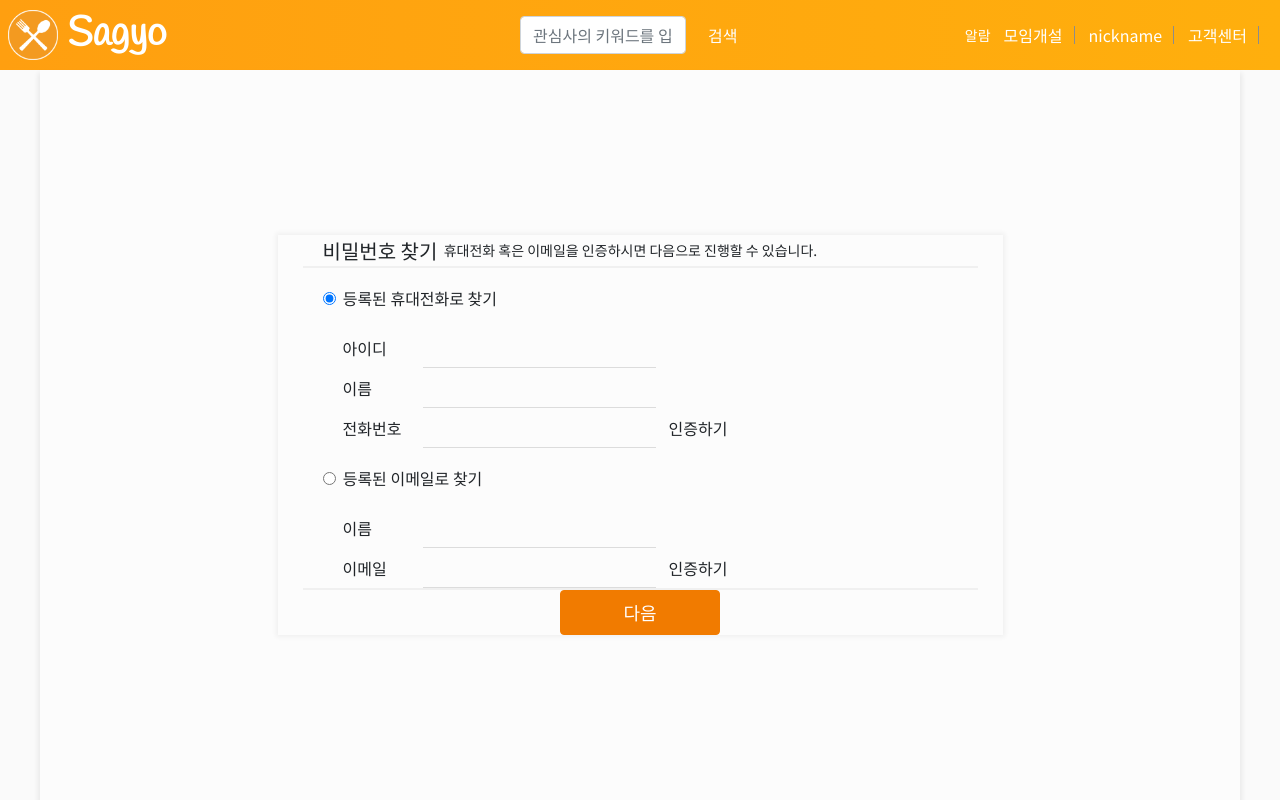
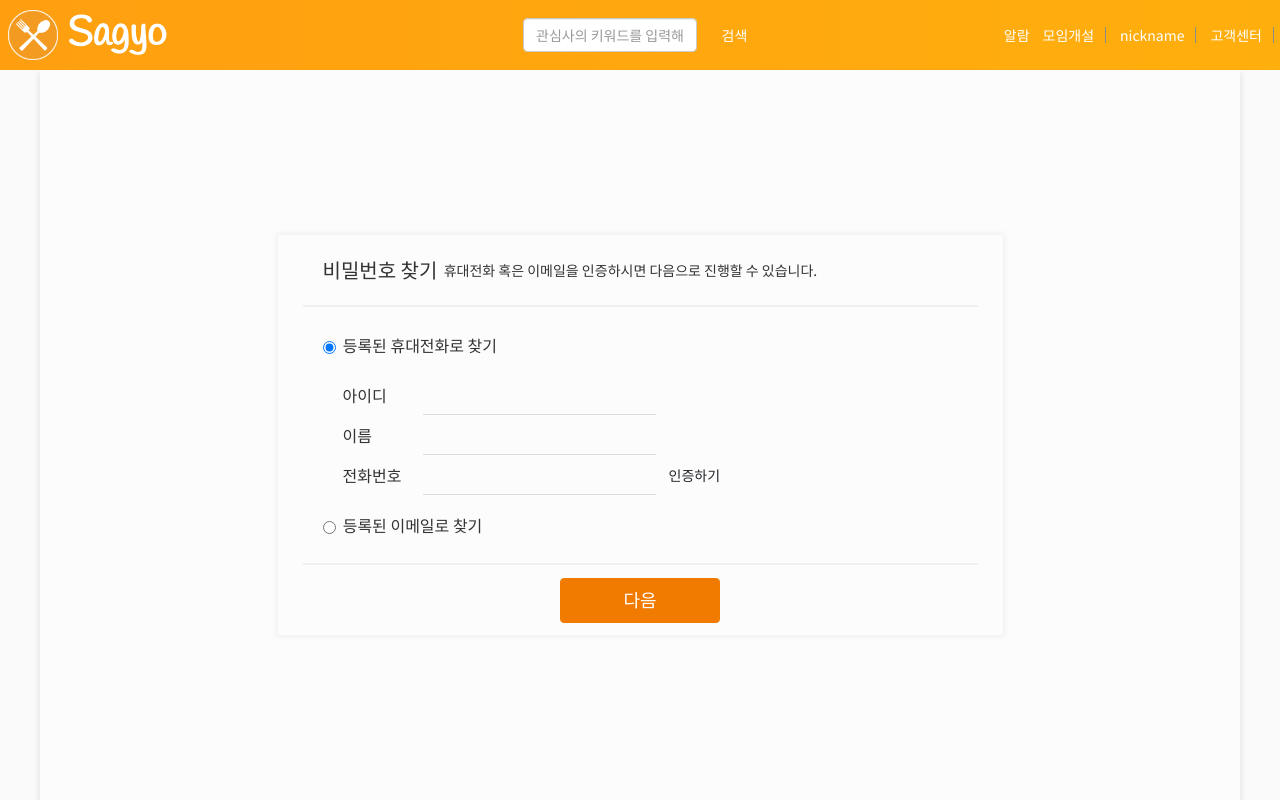
Before and after one commit to ntz4kiseung/final_team3, a Java web app: template WebContent/WEB-INF/views/FindPw.jsp in a window 1280 px wide. Run offline with Spring Boot 4, a stand-in JSP engine, Linux system fonts and the light colour scheme; the template is opened without the code that fills it, so the values that code supplies are empty; the project's own start-up code is not run, and a stand-in starts its controllers and pages; some libraries are stand-ins or nearby versions.

Commit message:
0710 조현우 푸시했습니까?

```diff
--- a/WebContent/WEB-INF/views/FindId.jsp
+++ b/WebContent/WEB-INF/views/FindId.jsp
@@ -124,9 +124,7 @@
 							document.getElementById("find-id-tel-span").style.display = 'none';
 							$('#telmodal').modal();
 							$('#telCheck').val(certi);
-							console.log(userid);
 							$("#userId").val(id);
-							console.log($("#userId").val());
 						}
 					}
 				})
@@ -143,6 +141,7 @@
 
 				var telInput = $("#tel_certi_input").val();
 				var telC = $("#telCheck").val();
+
 
 				if (telC == telInput)
 				{
--- a/WebContent/WEB-INF/views/FindPw.jsp
+++ b/WebContent/WEB-INF/views/FindPw.jsp
@@ -20,19 +20,31 @@
     <!-- 폰트 (Noto Snas KR + Handlee) -->
     <link href="https://fonts.googleapis.com/css?family=Handlee|Noto+Sans+KR&display=swap" rel="stylesheet">
     <!-- sagyo.css -->
+    <script src="//code.jquery.com/jquery-1.11.1.min.js"></script>
+	<link href="//maxcdn.bootstrapcdn.com/bootstrap/3.3.0/css/bootstrap.min.css" rel="stylesheet" id="bootstrap-css">
+	<script src="//maxcdn.bootstrapcdn.com/bootstrap/3.3.0/js/bootstrap.min.js"></script>
+
+	<style type="text/css">
+	.modal-backdrop {
+	z-index: 1020;
+    display : none;
+	}
+	</style>
     <link href="css/sagyo.css" rel="stylesheet">
 
 
     <script type="text/javascript">
 
     $(document).ready( function() {
-
+    	$("#find-pw-email").hide();
 
 		var key = 'tel';
-        $("#find-pw-email").hide();
+
         $("input:radio[name=tel-email]").click(function()
         {
+
             var radioCheck = $("input:radio[name=tel-email]:checked").val();
+
 
             if(radioCheck=="email")
             {
@@ -42,7 +54,9 @@
                 $("#tel").val("");
                 $("#name").attr('id','name1');
                 $("#name2").attr('id','name');
-                $("#find-pw-form").attr('action','findidemailinsert.action');
+                $("#userId").attr('id','userId1');
+                $("#userId2").attr('id','userId');
+                $("#find-pw-form").attr('action','findpwemailinsert.action');
 
             }
             if(radioCheck=="tel")
@@ -53,7 +67,9 @@
                 $("#email").val("");
                 $("#name").attr('id','name2');
                 $("#name1").attr('id','name');
-            	$("#find-pw-form").attr('action','findidtelinsert.action');
+                $("#userId").attr('id','userId2');
+            	$("#userId1").attr('id','userId');
+            	$("#find-pw-form").attr('action','findpwtelinsert.action');
             }
         })
 
@@ -67,16 +83,39 @@
 		    return text;
 		}
 
+        /* 임시비밀번호 제작 */
+        function makepw()
+		{
+		    var text = "";
+		    var possible = "ABCDEFGHIJKLMNOPQRSTUVWXYZabcdefghijklmnopqrstuvwxyz0123456789";
+
+		    for( var i=0; i < 4; i++ )
+		        text += possible.charAt(Math.floor(Math.random() * possible.length));
+		    return text;
+		}
+
+
 
 		$("#tel-Check-btn").click(function()
 		{
-			console.log("1 = " + $("#telCheck").val());
+			var inputid = $("#userId").val();
 			var inputname = $("#name").val();
 			var inputtel = $("#tel").val();
 
-			var findidtel = [inputname, inputtel];
+			var findpwtel = [inputid ,inputname, inputtel];
 
-			if (inputname == "") {
+
+			jQuery.ajaxSettings.traditional = true;
+
+			if (inputid == "")
+			{
+				document.getElementById("find-pw-tel-span").style.display = 'block';
+				document.getElementById("find-pw-tel-span").style.color = '#DF0101';
+				$("#find-pw-tel-span").text("아이디를 입력해주세요.");
+				return false;
+
+			}
+			else if (inputname == "") {
 				document.getElementById("find-pw-tel-span").style.display = 'block';
 				document.getElementById("find-pw-tel-span").style.color = '#DF0101';
 				$("#find-pw-tel-span").text("이름을 입력해주세요.");
@@ -90,33 +129,33 @@
 			}
 
 
-			jQuery.ajaxSettings.traditional = true;
 			$.ajax({
-				url : "<%=cp %>/findidtelcheck.action",
+
+				url : "<%=cp %>/findpwtelcheck.action",
 				type : "post",
-				data : {'findidtel': findidtel},
-				success : function(userid)
+				data : {'findpwtel': findpwtel},
+
+				success : function(count)
 				{
-					if (userid == "null") {
-						document.getElementById("find-id-tel-span").style.display = 'block';
-						document.getElementById("find-id-tel-span").style.color = '#DF0101';
+
+					console.log(count);
+					if (count == 0) {
+						document.getElementById("find-pw-tel-span").style.display = 'block';
+						document.getElementById("find-pw-tel-span").style.color = '#DF0101';
 						/* $("#btn-check-id").val("1"); */
-						$("#find-id-tel-span").text("이름과 전화번호를 확인해주세요");
+						$("#find-pw-tel-span").text("아이디와 이름, 전화번호를 확인해주세요");
 
 					}
 					else
 					{
+						console.log("성공");
 						var certi = makeid();
 						$("#tel-certi-test").text(certi);
 
-						var id = userid;
-
-						document.getElementById("find-id-tel-span").style.display = 'none';
+						document.getElementById("find-pw-tel-span").style.display = 'none';
 						$('#telmodal').modal();
 						$('#telCheck').val(certi);
-						console.log(userid);
-						$("#userId").val(id);
-						console.log($("#userId").val());
+
 					}
 				}
 			})
@@ -133,72 +172,80 @@
 
 			var telInput = $("#tel_certi_input").val();
 			var telC = $("#telCheck").val();
-
 			if (telC == telInput)
 			{
+
 				$("#telmodal").modal('hide');
+				$("telCheck").val(telC);
 
-				document.getElementById("find-id-tel-span").style.display = 'block';
-				document.getElementById("find-id-tel-span").style.color = '#31B404';
+				document.getElementById("find-pw-tel-span").style.display = 'block';
+				document.getElementById("find-pw-tel-span").style.color = '#31B404';
 				$("#tel-Check-btn").val(1);
-				$("#find-id-tel-span").text("인증이 성공하였습니다. 다음버튼을 눌러주세요.");
+				$("#find-pw-tel-span").text("인증이 성공하였습니다. 다음버튼을 눌러주세요.");
 			}
 			else
 			{
+				var certi = makeid();
 				$("#tel-context1").text("인증번호가 틀렸습니다. 다시 전송합니다.");
-				var certi = makeid();
+
 				$('#telCheck').val(certi);
+
 				$("#tel-certi-test").text(certi);
 			}
 		})
 
 
-
-
 		/* 이메일 인증  --------------------------------------------------------------------------------------*/
 		$("#email-Check-btn").click(function()
 		{
+			var inputid = $("#userId").val();
 			var inputname = $("#name").val();
 			var inputemail = $("#email").val();
 
+				console.log(inputid + inputname + inputemail);
 
-			var findidemail = [inputname, inputemail];
-
-			if (inputname == "") {
-				document.getElementById("find-id-email-span").style.display = 'block';
-				document.getElementById("find-id-email-span").style.color = '#DF0101';
-				$("#find-id-email-span").text("이름을 입력해주세요.");
+			var findpwemail = [inputid ,inputname, inputemail];
+			if (inputid == "")
+			{
+				document.getElementById("find-pw-tel-span").style.display = 'block';
+				document.getElementById("find-pw-tel-span").style.color = '#DF0101';
+				$("#find-pw-tel-span").text("아이디를 입력해주세요.");
+				return false;
+			}
+			else if (inputname == "") {
+				document.getElementById("find-pw-email-span").style.display = 'block';
+				document.getElementById("find-pw-email-span").style.color = '#DF0101';
+				$("#find-pw-tel-span").text("이름을 입력해주세요.");
 				return false;
 			}
 			else if (inputemail == ""){
-				document.getElementById("find-id-email-span").style.display = 'block';
-				document.getElementById("find-id-email-span").style.color = '#DF0101';
-				$("#find-id-email-span").text("이메일을 입력해주세요.");
+				document.getElementById("find-pw-email-span").style.display = 'block';
+				document.getElementById("find-pw-email-span").style.color = '#DF0101';
+				$("#find-pw-tel-span").text("이메일을 입력해주세요.");
 				return false;
 			}
+
 			jQuery.ajaxSettings.traditional = true;
 
 			$.ajax({
-				url : "<%=cp %>/findidemailcheck.action",
+				url : "<%=cp %>/findpwemailcheck.action",
 				type : "post",
-				data : {'findidemail': findidemail},
-				success : function(userid)
+				data : {'findpwemail': findpwemail},
+				success : function(count)
 				{
-					if (userid == "null") {
-						document.getElementById("find-id-email-span").style.display = 'block';
-						document.getElementById("find-id-email-span").style.color = '#DF0101';
-						/* $("#btn-check-id").val("1"); */
-						$("#find-id-email-span").text("이름과 이메일를 확인해주세요");
+					if (count == 0) {
+						document.getElementById("find-pw-email-span").style.display = 'block';
+						document.getElementById("find-pw-email-span").style.color = '#DF0101';
+						$("#find-pw-email-span").text("이름과 이메일를 확인해주세요");
 					}
 					else
 					{
 						var certi = makeid();
 						$("#email-certi-test").text(certi);
+
+						document.getElementById("find-pw-email-span").style.display = 'none';
+						$('#emailmodal').modal();
 						$('#emailCheck').val(certi);
-					    $("#userId").val(userid);
-					    console.log($("#userId").val());
-						document.getElementById("find-id-email-span").style.display = 'none';
-						$('#emailmodal').modal();
 					}
 				}
 			})
@@ -213,19 +260,19 @@
 		})
 
 		$("#email-su").click(function() {
-			var telC=$("#emailCheck").val();
+			var emailInput = $("#email_certi_input").val();
+			var emailC=$("#emailCheck").val();
+			console.log(emailInput+emailC);
 
-			var telInput = $("#email_certi_input").val();
-
-			if (telC == telInput)
+			if (emailC == emailInput)
 			{
-				$("#emailCheck").val(telC);
+				$("#emailCheck").val(emailC);
 				$("#emailmodal").modal('hide');
 
-				document.getElementById("find-id-email-span").style.display = 'block';
-				document.getElementById("find-id-email-span").style.color = '#31B404';
+				document.getElementById("find-pw-email-span").style.display = 'block';
+				document.getElementById("find-pw-email-span").style.color = '#31B404';
 				$("#email-Check-btn").val(1);
-				$("#find-id-email-span").text("인증이 성공하였습니다. 다음버튼을 눌러주세요.");
+				$("#find-pw-email-span").text("인증이 성공하였습니다. 다음버튼을 눌러주세요.");
 			}
 			else
 			{
@@ -237,19 +284,22 @@
 		})
 
 		/*--------------------------------------------------------------------------------- 이메일 인증*/
-
 		/* 제출  --------------------------------------------------------------------------------------*/
 
-		$("#find-id-btn").click(function(){
+		$("#find-pw-btn").click(function(){
 
-			if($("#email-Check-btn").val() == 1 || $("#tel-Check-btn").val() == 1)
-			{
-				document.getElementById("find-id-form").submit();
-			}
-			else
+			if($("#email-Check-btn").val() != 1 && $("#tel-Check-btn").val() != 1)
 			{
 				alert("인증을 완료해주세요.");
+				return false;
 			}
+
+			var temp = makepw();
+			$("#pwd").val(temp);
+
+			alert($("#pwd").val() + ", " + $("#userId").val());
+
+			document.getElementById("find-pw-form").submit();
 
 		})
     });
@@ -306,9 +356,13 @@
                                 &nbsp;&nbsp;휴대전화 혹은 이메일을 인증하시면 다음으로 진행할 수 있습니다.
                             </div>
                         </div>
+                        <div class="box-725-400-body flex-col-left-center">
 
 
-                        <div class="box-725-400-body flex-col-left-center">
+
+
+
+
 						<form action="findpwtelinsert.action" id="find-pw-form" name="find-pw-form" method="POST">
                             <div class="radio-box flex-row-left-center" id="find-pw-content">
                                 <input type="radio" name="tel-email" value="tel" checked="checked">
@@ -353,7 +407,13 @@
                                 <input type="radio" name="tel-email" value="email">
                                 <span>&nbsp;&nbsp;등록된 이메일로 찾기</span>
                             </div>
-                            <div class="flex-item-grow flex-col-left-center FindId-input-box" id="find-id-email">
+                            <div class="flex-item-grow flex-col-left-center FindId-input-box" id="find-pw-email">
+                            	<div class="flex-row-left-center">
+                                    <div>
+                                        아이디
+                                    </div>
+                                    <input type="text" class="input-underline" id="userId2" name="userId">
+                                </div>
                                 <div class="flex-row-left-center">
                                     <div>
                                         이름
@@ -369,71 +429,22 @@
                                     <input type="hidden" id="emailCheck" name="emailCheck" value="">
                                 </div>
                                 <div class="div-check">
-                                	<span class="span-check" id="find-id-email-span"></span>
+                                	<span class="span-check" id="find-pw-email-span"></span>
                                 </div>
                             </div>
                             <input type="hidden" id="pwd" name="pwd" value="">
 						</form>
 
-                        </div>
-
-                        <div class="box-725-400-footer flex-row-center-center">
-                            <button class="btn btn-orange btn-160-45">다음</button>
-                        </div>
-                    </div>
-                </div>
-            </div>
 
 
 
-            <div id="tel_modal" class="modal fade" >
-                <div class="modal-dialog">
-                    <div class="modal-content">
-                         <!-- header -->
-                        <div class="modal-header">
-                            <h6 class="modal-title">휴대폰 인증</h6>
-                        </div>
-                        <!-- body -->
-                        <div class="certi_text"><br>
-                            <span>인증코드가 발송되었습니다.</span><br>
-                            <span>전송된 코드를 입력해주세요.</span>
-                        </div>
-                        <div class="certi_input">
-                        <br>
-                            <input type="text" class="input_certi" id="tel_certi_input">
-                        </div>
-                        <br>
-                        <div class="certi_rc">
-                            <button type="button" class="certi_close">다시전송</button>&nbsp;<span>|</span>
-                            <button type="button" class="certi_close" id="tel_submit">확인</button>
-                        </div>
+
+
+
 
                         </div>
-                    </div>
-                </div>
-
-                <div id="email_modal" class="modal fade" >
-                <div class="modal-dialog">
-                    <div class="modal-content">
-                    <!-- header -->
-                        <div class="modal-header">
-                            <h6 class="modal-title">E-mail 인증</h6>
-                        </div>
-                    <!-- body -->
-                            <div class="certi_text"><br>
-                                <span>인증코드가 발송되었습니다.</span><br>
-                                <span>전송된 코드를 입력해주세요.</span>
-                            <br>
-                            </div>
-                        <div class="certi_input">
-                        <br>
-                                <input type="text" class="input_certi" id="email_certi_input">
-                        </div>
-                        <br>
-                            <div class="certi_rc">
-
-                                <button type="button" class="certi_close">다시전송</button>&nbsp;<span>|</span>
-                                <button type="button" class="certi_close" id="email_submit">확인</button>
+                        <div class="box-725-400-footer flex-row-center-center">
+                            <button type="button" id="find-pw-btn" name="find-pw-btn" class="btn btn-orange btn-160-45">다음</button>
                         </div>
                     </div>
                 </div>
@@ -473,11 +484,14 @@
 			  </div>
 			</div>
 
+
+
+
 			<div class="modal fade" id="emailmodal" tabindex="-1" role="dialog" aria-labelledby="exampleModalLabel" aria-hidden="true">
 			  <div class="modal-dialog" role="document">
 			    <div class="modal-content">
 			      <div class="modal-header">
-			        <h5 class="modal-title">휴대폰 인증</h5>
+			        <h5 class="modal-title">E-mail 인증</h5>
 			        <button type="button" class="close" data-dismiss="modal" aria-label="Close">
 			          <span aria-hidden="true">&times;</span>
 			        </button>
```
Also changed, not shown: 5 other files. Lines whose indentation alone changed are shown as unchanged.
